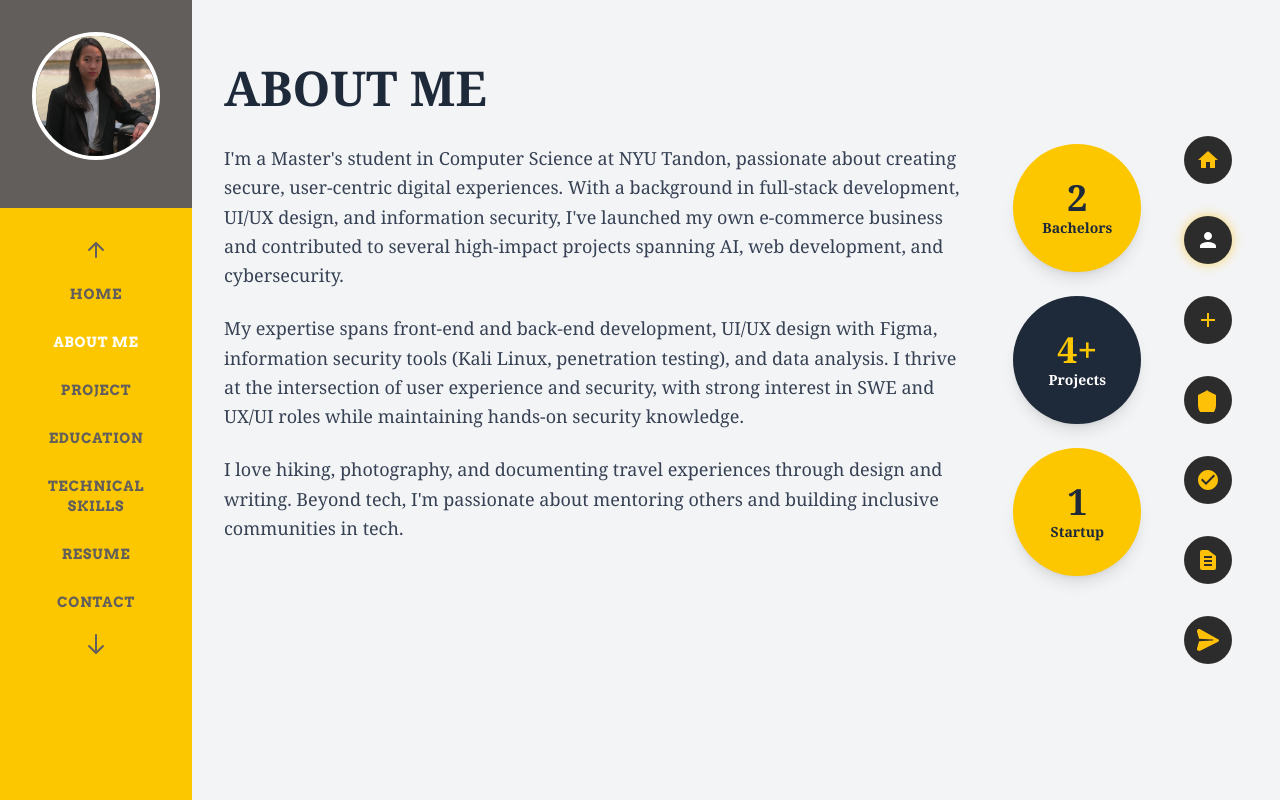
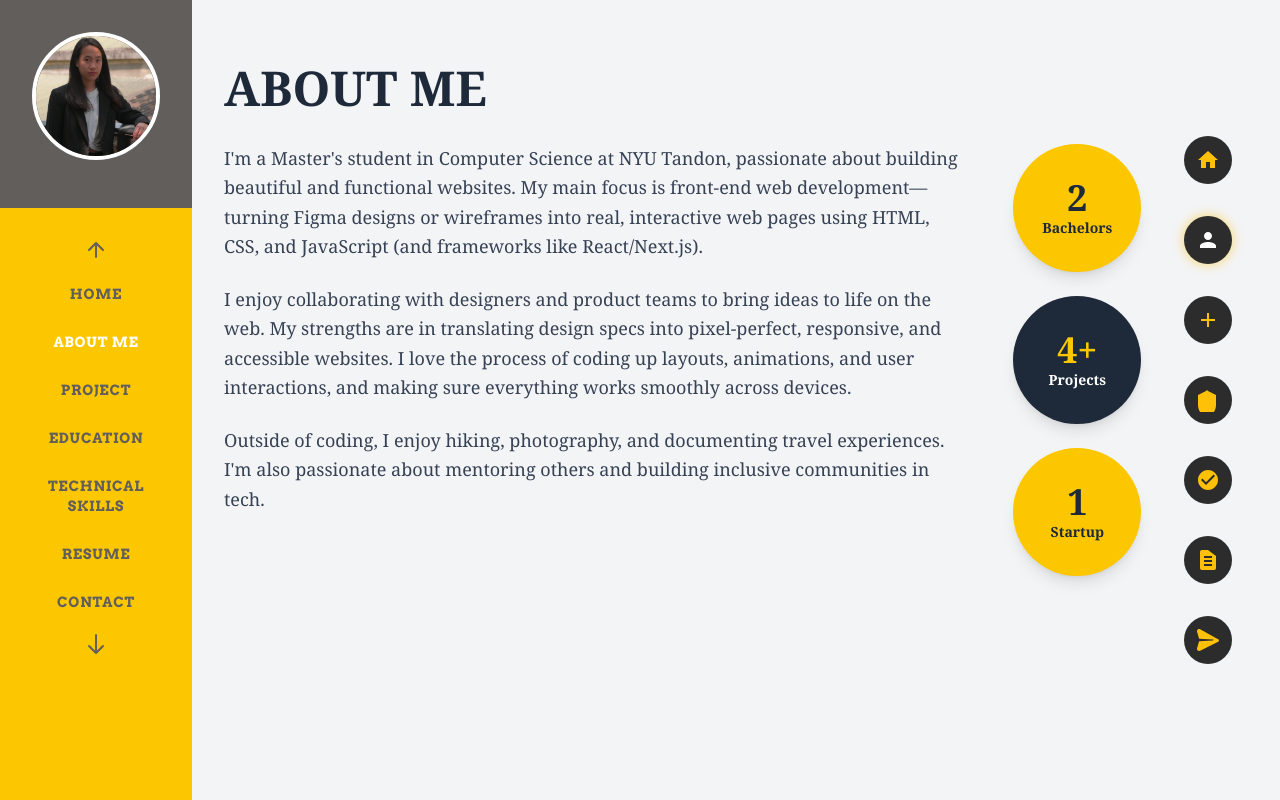
Before and after one commit to 911219fufu-tech/Personal-Website, a Next.js app: page /about in a window 1280 px wide. Shown: the top 800 px of the page. Built offline with nearby package versions, Linux system fonts and the light colour scheme.

Commit message:
refactor: update personal descriptions on About and Home pages for clarity and focus on front-end development

```diff
--- a/app/about/page.tsx
+++ b/app/about/page.tsx
@@ -13,13 +13,13 @@ export default function About() {
         <div className="grid md:grid-cols-3 gap-12">
           <div className="col-span-2">
             <p className="text-lg text-gray-700 leading-relaxed mb-6">
-              I'm a Master's student in Computer Science at NYU Tandon, passionate about creating secure, user-centric digital experiences. With a background in full-stack development, UI/UX design, and information security, I've launched my own e-commerce business and contributed to several high-impact projects spanning AI, web development, and cybersecurity.
+              I'm a Master's student in Computer Science at NYU Tandon, passionate about building beautiful and functional websites. My main focus is front-end web development—turning Figma designs or wireframes into real, interactive web pages using HTML, CSS, and JavaScript (and frameworks like React/Next.js).
             </p>
             <p className="text-lg text-gray-700 leading-relaxed mb-6">
-              My expertise spans front-end and back-end development, UI/UX design with Figma, information security tools (Kali Linux, penetration testing), and data analysis. I thrive at the intersection of user experience and security, with strong interest in SWE and UX/UI roles while maintaining hands-on security knowledge.
+              I enjoy collaborating with designers and product teams to bring ideas to life on the web. My strengths are in translating design specs into pixel-perfect, responsive, and accessible websites. I love the process of coding up layouts, animations, and user interactions, and making sure everything works smoothly across devices.
             </p>
             <p className="text-lg text-gray-700 leading-relaxed">
-              I love hiking, photography, and documenting travel experiences through design and writing. Beyond tech, I'm passionate about mentoring others and building inclusive communities in tech.
+              Outside of coding, I enjoy hiking, photography, and documenting travel experiences. I'm also passionate about mentoring others and building inclusive communities in tech.
             </p>
           </div>
 
--- a/app/page.tsx
+++ b/app/page.tsx
@@ -20,9 +20,9 @@ export default function Home() {
               letterSpacing: '0.05em',
               textTransform: 'uppercase'
             }}>I'M JOYCE</h1>
-            <p className="hero-meta bg-black text-white px-3 py-2 inline-block text-sm font-bold mb-6">UX/UI DESIGNER | SOFTWARE ENGINEER | SECURITY ENTHUSIAST</p>
+            <p className="hero-meta bg-black text-yellow-400 px-3 py-2 inline-block text-sm font-bold mb-6">FRONT-END DEVELOPER | SOFTWARE ENGINEER</p>
             <p className="text-lg leading-relaxed mt-6 text-gray-700 max-w-lg">
-              Master's student in Computer Science at NYU Tandon seeking UX/UI and software engineering roles. Full-stack development, information security, and AI/ML expertise with hands-on experience in Kali Linux and penetration testing.
+              I'm a Master's student in Computer Science at NYU Tandon, actively looking for front-end developer and software engineer (SWE) positions. I love turning Figma designs and wireframes into beautiful, responsive, and interactive websites using HTML, CSS, JavaScript, and React/Next.js.
             </p>
             <a href="/about" className="btn-primary mt-6 inline-block">MORE ABOUT ME</a>
           </div>
```
